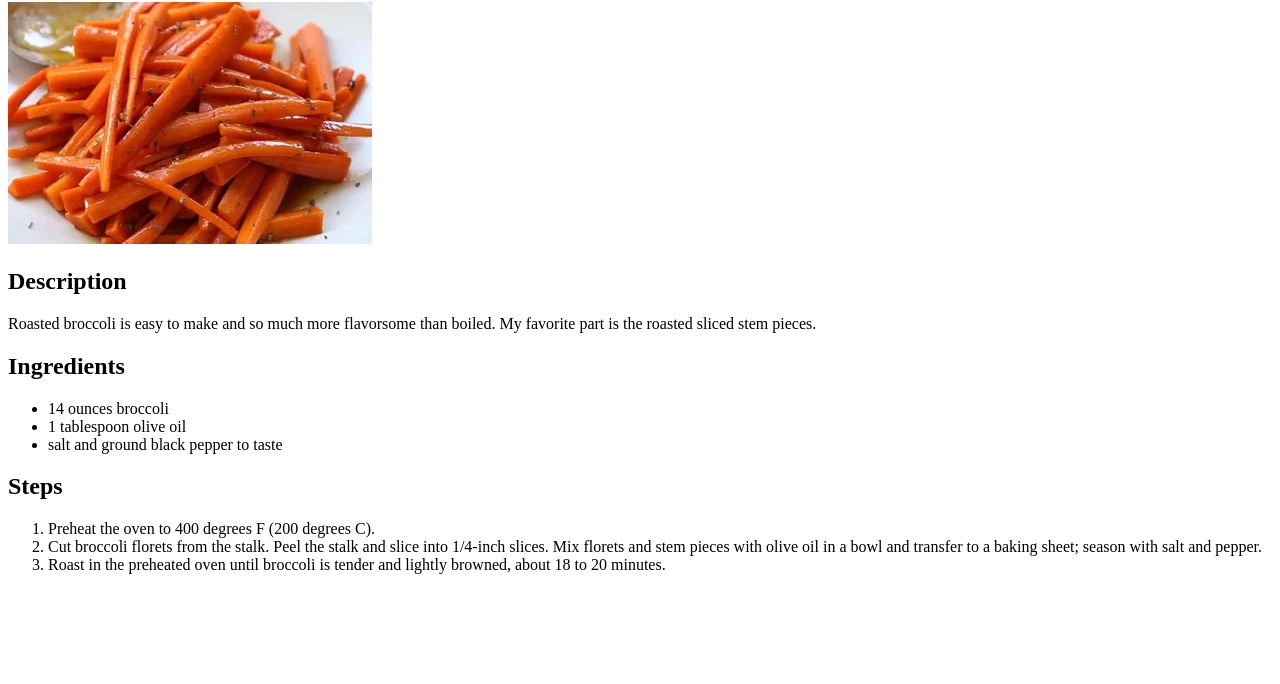
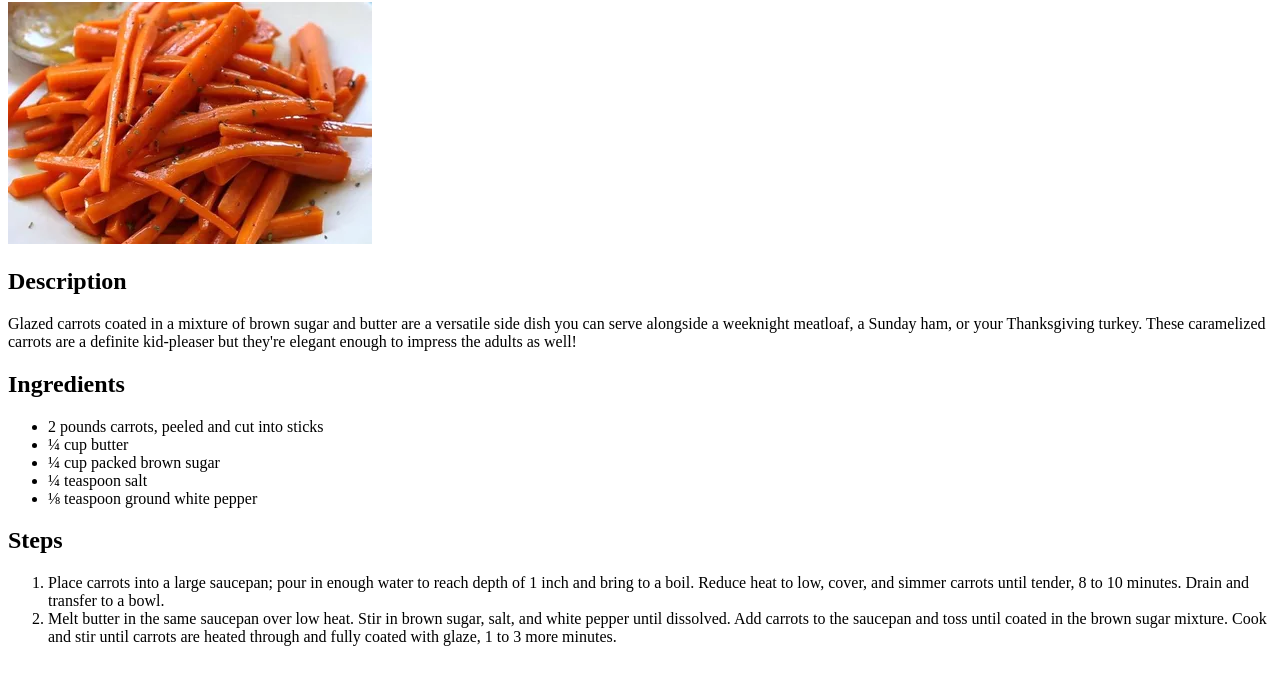
Before and after one commit to eevlimoglu/odin-recipes, a plain HTML site: page recipes/glazed-carrots.html in a window 1280 px wide. Shown: the part 78-762 px from the top of the page. Drawn offline with Linux system fonts and the light colour scheme.

```diff
--- a/recipes/glazed-carrots.html
+++ b/recipes/glazed-carrots.html
@@ -9,19 +9,20 @@
     <h1>Glazed Carrots</h1>
     <img src="../images/carrots.png" alt="glazed-carrots"/>
     <h2>Description</h2>
-    <p>Roasted broccoli is easy to make and so much more flavorsome than boiled. My favorite part is the roasted sliced stem pieces.</p>
+    <p>Glazed carrots coated in a mixture of brown sugar and butter are a versatile side dish you can serve alongside a weeknight meatloaf, a Sunday ham, or your Thanksgiving turkey. These caramelized carrots are a definite kid-pleaser but they're elegant enough to impress the adults as well!</p>
     <h2>Ingredients</h2>
     <ul>
-        <li>14 ounces broccoli</li>
-        <li>1 tablespoon olive oil</li>
-        <li>salt and ground black pepper to taste</li>
+        <li>2 pounds carrots, peeled and cut into sticks</li>
+        <li>¼ cup butter</li>
+        <li>¼ cup packed brown sugar</li>
+        <li>¼ teaspoon salt</li>
+        <li>⅛ teaspoon ground white pepper</li>
     </ul>
 
     <h2>Steps</h2>
     <ol>
-        <li>Preheat the oven to 400 degrees F (200 degrees C).</li>
-        <li>Cut broccoli florets from the stalk. Peel the stalk and slice into 1/4-inch slices. Mix florets and stem pieces with olive oil in a bowl and transfer to a baking sheet; season with salt and pepper.</li>
-        <li>Roast in the preheated oven until broccoli is tender and lightly browned, about 18 to 20 minutes.</li>
+        <li>Place carrots into a large saucepan; pour in enough water to reach depth of 1 inch and bring to a boil. Reduce heat to low, cover, and simmer carrots until tender, 8 to 10 minutes. Drain and transfer to a bowl.</li>
+        <li>Melt butter in the same saucepan over low heat. Stir in brown sugar, salt, and white pepper until dissolved. Add carrots to the saucepan and toss until coated in the brown sugar mixture. Cook and stir until carrots are heated through and fully coated with glaze, 1 to 3 more minutes.</li>
     </ol>
 </body>
 </html>
```
